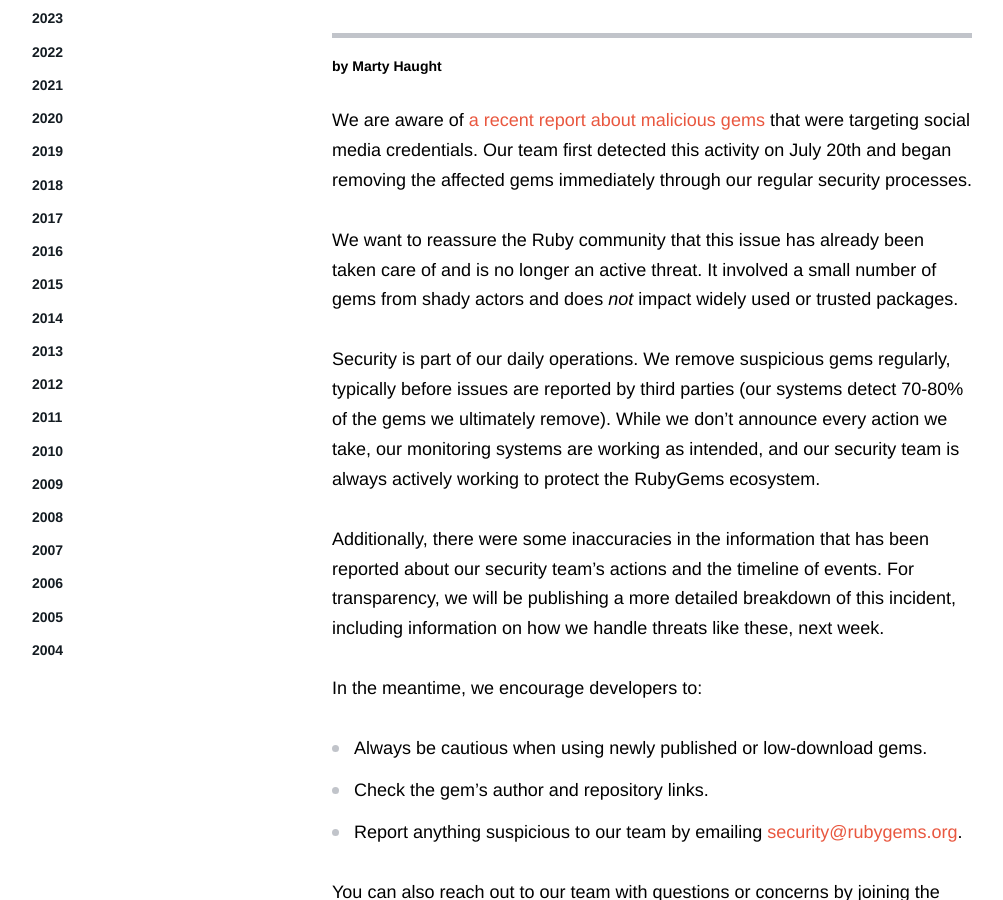
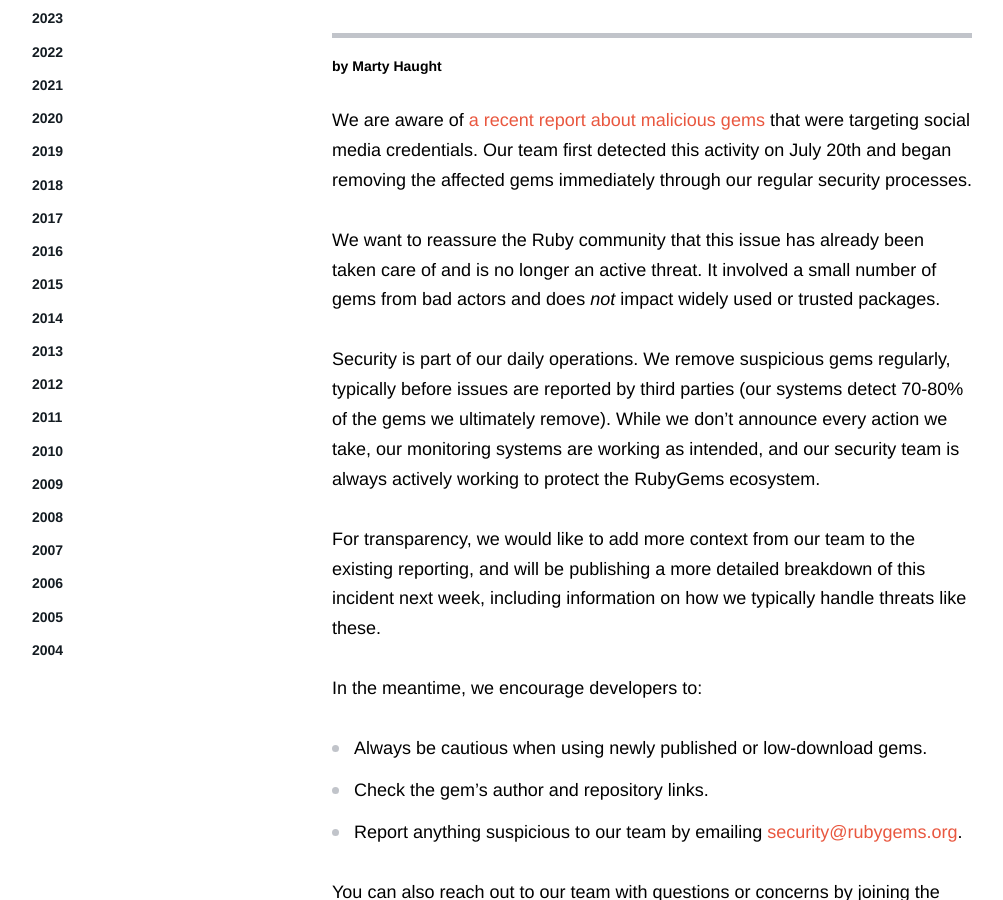
Before and after one commit to rubygems/rubygems.github.io, a Jekyll site: the page built from _posts/2025-08-08-malicious-gems-removal.md, in a window 1280 px wide and 900 px high, scrolled down 296 px. Shown: the whole window, without its empty margins (138-1141 px from the left). Built offline with Jekyll 4.4.1, drawn with Linux system fonts in a browser that asks for light colours; comment, search, counter and statistics services are not loaded.

Commit message:
Copy tweaks

```diff
--- a/_posts/2025-08-08-malicious-gems-removal.md
+++ b/_posts/2025-08-08-malicious-gems-removal.md
@@ -6,11 +6,11 @@
 ---
 We are aware of [a recent report about malicious gems](https://socket.dev/blog/60-malicious-ruby-gems-used-in-targeted-credential-theft-campaign) that were targeting social media credentials. **Our team first detected this activity on July 20th and began removing the affected gems immediately through our regular security processes.**
 
-We want to reassure the Ruby community that this issue has already been taken care of and is no longer an active threat. **It involved a small number of gems from shady actors and does *not* impact widely used or trusted packages.**
+We want to reassure the Ruby community that this issue has already been taken care of and is no longer an active threat. **It involved a small number of gems from bad actors and does *not* impact widely used or trusted packages.**
 
 Security is part of our daily operations. We remove suspicious gems regularly, typically before issues are reported by third parties (our systems detect 70-80% of the gems we ultimately remove). While we don’t announce every action we take, our monitoring systems are working as intended, and our security team is always actively working to protect the RubyGems ecosystem.
 
-Additionally, there were some inaccuracies in the information that has been reported about our security team's actions and the timeline of events. For transparency, we will be publishing a more detailed breakdown of this incident, including information on how we handle threats like these, next week.
+For transparency, we would like to add more context from our team to the existing reporting, and will be publishing a more detailed breakdown of this incident next week, including information on how we typically handle threats like these.
 
 **In the meantime, we encourage developers to:**
 
```
